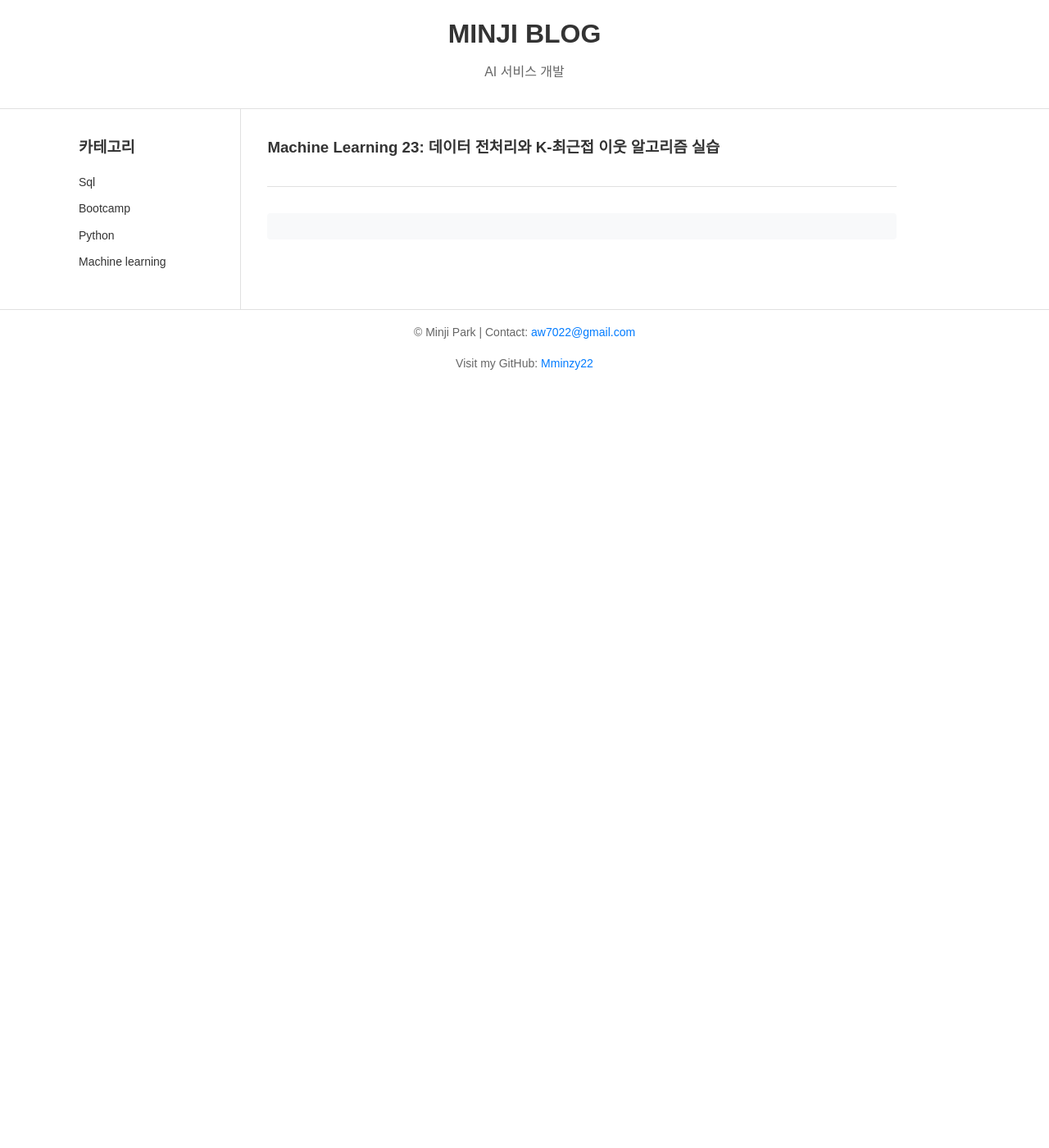
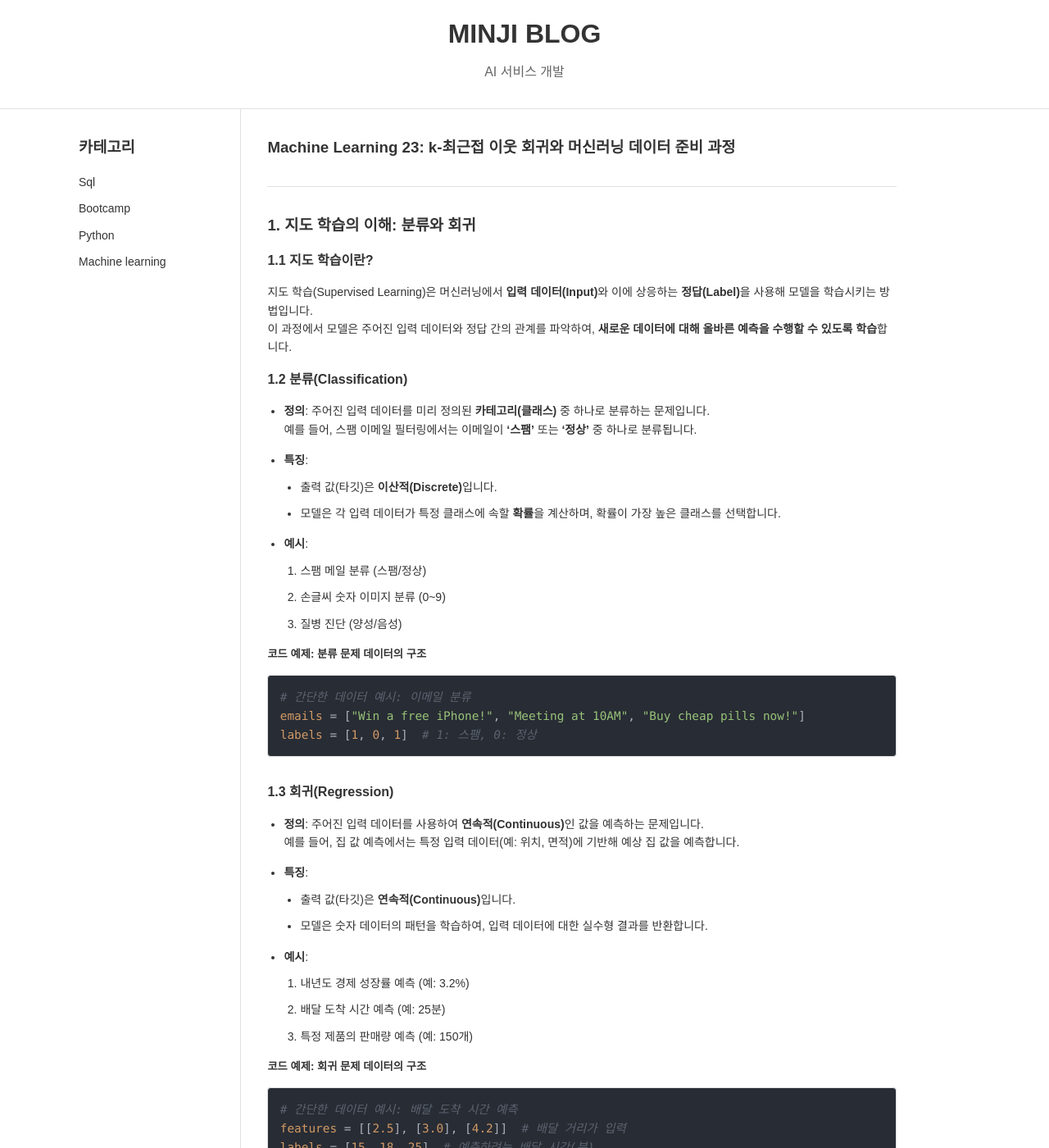
Before and after one commit to Mminzy22/Blog, a Jekyll site: the page built from _posts/Machine-Learning/2024-12-10-Machine-Learning23.md, in a window 1280 px wide and 1400 px high. Shown: the whole window at 82% size. Built offline with Jekyll 4.4.1, drawn with Linux system fonts in a browser that asks for light colours; nearby versions of some CDN libraries; comment, search, counter and statistics services are not loaded; some of the changed text lies outside the part shown.

Commit message:
fit post

````diff
--- a/_posts/Machine-Learning/2024-12-10-Machine-Learning23.md
+++ b/_posts/Machine-Learning/2024-12-10-Machine-Learning23.md
@@ -1,6 +1,107 @@
 ---
 layout: post
-title: "Machine Learning 23: 데이터 전처리와 K-최근접 이웃 알고리즘 실습"
+title: "Machine Learning 23: k-최근접 이웃 회귀와 머신러닝 데이터 준비 과정"
 date: 2024-12-10
 categories: [Machine Learning]
 ---
+
+
+### **1. 지도 학습의 이해: 분류와 회귀**
+
+
+#### **1.1 지도 학습이란?**
+
+지도 학습(Supervised Learning)은 머신러닝에서 **입력 데이터(Input)**와 이에 상응하는 **정답(Label)**을 사용해 모델을 학습시키는 방법입니다.
+이 과정에서 모델은 주어진 입력 데이터와 정답 간의 관계를 파악하여, **새로운 데이터에 대해 올바른 예측을 수행할 수 있도록 학습**합니다.
+
+
+#### **1.2 분류(Classification)**
+
+- **정의**: 주어진 입력 데이터를 미리 정의된 **카테고리(클래스)** 중 하나로 분류하는 문제입니다.
+  예를 들어, 스팸 이메일 필터링에서는 이메일이 **'스팸'** 또는 **'정상'** 중 하나로 분류됩니다.
+
+- **특징**:
+  - 출력 값(타깃)은 **이산적(Discrete)**입니다.
+  - 모델은 각 입력 데이터가 특정 클래스에 속할 **확률**을 계산하며, 확률이 가장 높은 클래스를 선택합니다.
+
+- **예시**:
+  1. 스팸 메일 분류 (스팸/정상)
+  2. 손글씨 숫자 이미지 분류 (0~9)
+  3. 질병 진단 (양성/음성)
+
+##### **코드 예제**: 분류 문제 데이터의 구조
+```python
+# 간단한 데이터 예시: 이메일 분류
+emails = ["Win a free iPhone!", "Meeting at 10AM", "Buy cheap pills now!"]
+labels = [1, 0, 1]  # 1: 스팸, 0: 정상
+```
+
+
+#### **1.3 회귀(Regression)**
+
+- **정의**: 주어진 입력 데이터를 사용하여 **연속적(Continuous)**인 값을 예측하는 문제입니다.
+  예를 들어, 집 값 예측에서는 특정 입력 데이터(예: 위치, 면적)에 기반해 예상 집 값을 예측합니다.
+
+- **특징**:
+  - 출력 값(타깃)은 **연속적(Continuous)**입니다.
+  - 모델은 숫자 데이터의 패턴을 학습하여, 입력 데이터에 대한 실수형 결과를 반환합니다.
+
+- **예시**:
+  1. 내년도 경제 성장률 예측 (예: 3.2%)
+  2. 배달 도착 시간 예측 (예: 25분)
+  3. 특정 제품의 판매량 예측 (예: 150개)
+
+##### **코드 예제**: 회귀 문제 데이터의 구조
+```python
+# 간단한 데이터 예시: 배달 도착 시간 예측
+features = [[2.5], [3.0], [4.2]]  # 배달 거리가 입력
+labels = [15, 18, 25]  # 예측하려는 배달 시간(분)
+```
+
+
+#### **1.4 분류와 회귀의 차이점**
+
+| **특징**          | **분류(Classification)**            | **회귀(Regression)**            |
+|--------------------|--------------------------------------|----------------------------------|
+| **출력 값**       | 이산적(범주형) 값                   | 연속적(숫자형) 값               |
+| **목표**          | 특정 클래스에 속하는지 예측          | 입력 데이터로 임의의 수치 예측   |
+| **예시**          | 스팸/정상 이메일 분류                | 내일의 온도 예측                |
+| **평가 지표**     | 정확도(Accuracy), F1 Score           | 결정계수(\(R^2\)), 평균 절대 오차(MAE) |
+
+##### **추가 팁**:
+- **날씨 예측 문제**:
+  - 내일 "비가 올지 여부"를 예측한다면 → 분류 문제
+  - 내일 "비가 올 확률"을 예측한다면 → 회귀 문제
+
+
+#### **1.5 추가 설명: 분류와 회귀를 혼동하기 쉬운 사례**
+
+1. **문제 정의의 중요성**:
+   같은 데이터를 사용하더라도 문제의 정의에 따라 분류 문제 또는 회귀 문제가 될 수 있습니다.
+   - 예를 들어, "학생 점수가 80점을 넘을 확률은?" → **회귀**
+   - "학생 점수가 80점을 넘을까?" → **분류**
+
+2. **데이터 시각화의 도움**:
+   데이터를 시각화하면 문제의 본질을 더 쉽게 이해할 수 있습니다.
+   - **군집처럼 보이는 데이터**는 분류 문제일 가능성이 높음.
+   - **연속된 패턴을 보이는 데이터**는 회귀 문제일 가능성이 큼.
+
+##### **코드 예제**: 데이터 시각화
+```python
+import matplotlib.pyplot as plt
+import numpy as np
+
+# 분류 데이터 예시
+x = np.random.randn(100)
+y = np.random.choice([0, 1], size=100)  # 이산적 출력
+plt.scatter(x, y)
+plt.title("분류 데이터 예시")
+plt.show()
+
+# 회귀 데이터 예시
+x = np.linspace(0, 10, 100)
+y = x + np.random.normal(0, 0.5, 100)  # 연속적 출력
+plt.scatter(x, y)
+plt.title("회귀 데이터 예시")
+plt.show()
+```
````
